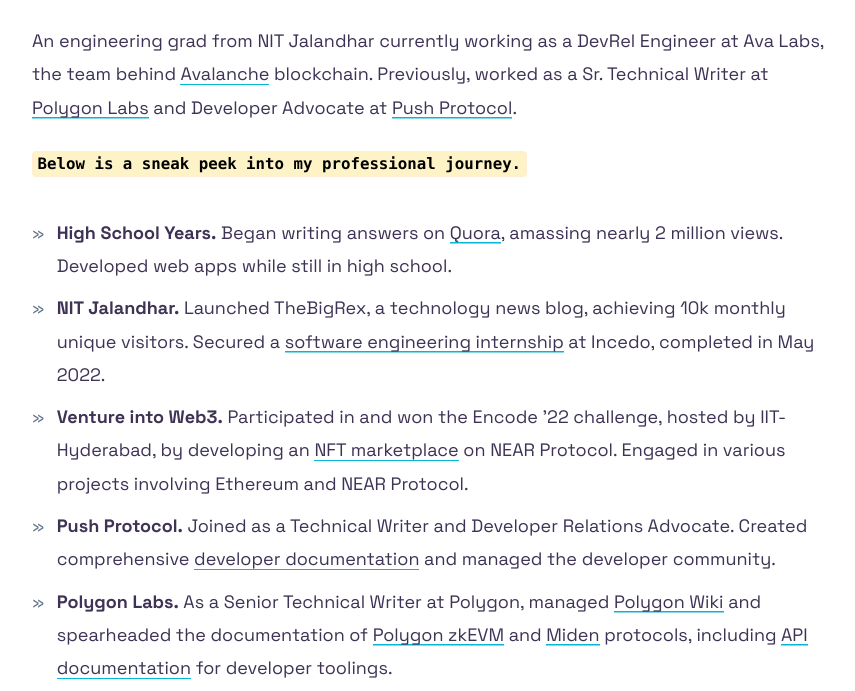
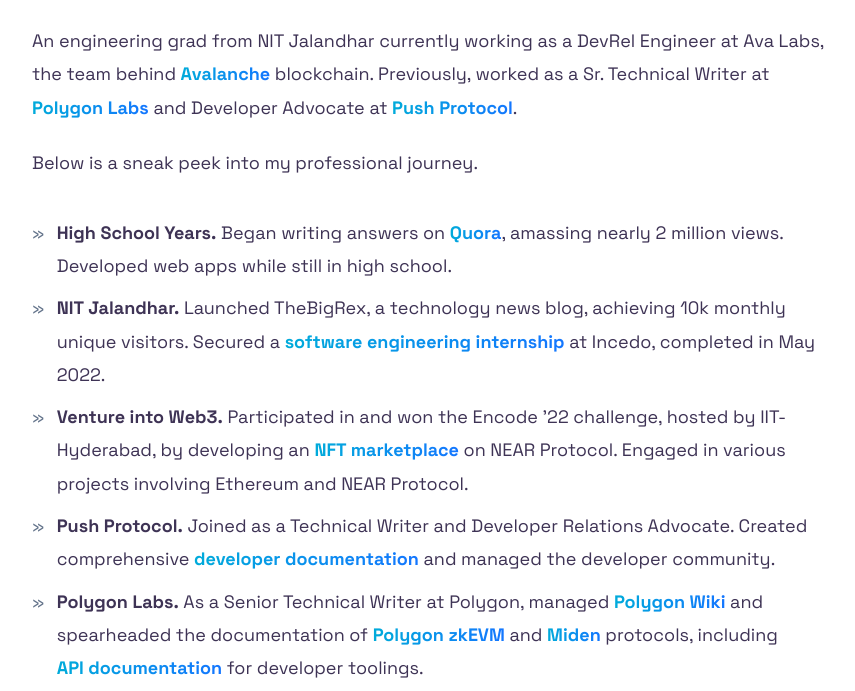
Before and after one commit to ashucoder9/ashngmi, an Astro site: page / in a window 1280 px wide. Shown: the part 228-919 px from the top of the page, without its empty margins (212-1067 px from the left). Built offline with nearby package versions, Linux system fonts and the light colour scheme; Astro itself is replaced by a stand-in of ours.

Commit message:
update index link styles

```diff
--- a/src/components/About.astro
+++ b/src/components/About.astro
@@ -5,37 +5,37 @@
   <ul class="mt-5">
     <li>
       <strong>High School Years.</strong>
-      Began writing answers on <a href="https://www.quora.com/profile/Ashutosh-Tripathi-157" target="_blank">Quora</a>,
+      Began writing answers on <a href="https://www.quora.com/profile/Ashutosh-Tripathi-157" class="index-link" target="_blank">Quora</a>,
       amassing nearly 2 million views. Developed web apps while still in high school.
     </li>
     <li>
       <strong>NIT Jalandhar.</strong>
       Launched TheBigRex, a technology news blog, achieving 10k monthly unique visitors.
-      Secured a <a href="https://github.com/ashucoder9/SysMonitor" target="_blank">software engineering internship</a> at Incedo, completed in May 2022.
+      Secured a <a href="https://github.com/ashucoder9/SysMonitor" class="index-link" target="_blank">software engineering internship</a> at Incedo, completed in May 2022.
     </li>
     <li>
       <strong>Venture into Web3.</strong>
       Participated in and won the Encode '22 challenge, hosted by IIT-Hyderabad,
-      by developing an <a href="https://drive.google.com/file/d/18NG2s9FliWtHhqA7QhyHxLfmpub5MGPf/view" target="_blank">NFT marketplace</a>
+      by developing an <a href="https://drive.google.com/file/d/18NG2s9FliWtHhqA7QhyHxLfmpub5MGPf/view" class="index-link" target="_blank">NFT marketplace</a>
       on NEAR Protocol. Engaged in various projects involving Ethereum and NEAR Protocol.
     </li>
     <li>
       <strong>Push Protocol.</strong>
       Joined as a Technical Writer and Developer Relations Advocate. Created comprehensive
-      <a href="https://docs.push.org/developers" target="_blank">developer documentation</a> and managed the developer community.
+      <a href="https://docs.push.org/developers" class="index-link" target="_blank">developer documentation</a> and managed the developer community.
     </li>
     <li>
       <strong>Polygon Labs.</strong>
-      As a Senior Technical Writer at Polygon, managed <a href="https://wiki.polygon.technology/" target="_blank">Polygon Wiki</a>
-      and spearheaded the documentation of <a href="https://wiki.polygon.technology/docs/zkevm/" target="_blank">Polygon zkEVM</a>
-      and <a href="https://wiki.polygon.technology/docs/miden/" target="_blank">Miden</a> protocols, including
-      <a href="https://wiki.polygon.technology/docs/tools/matic-js/get-started/" target="_blank">API documentation</a> for developer toolings.
+      As a Senior Technical Writer at Polygon, managed <a href="https://wiki.polygon.technology/" class="index-link" target="_blank">Polygon Wiki</a>
+      and spearheaded the documentation of <a href="https://wiki.polygon.technology/docs/zkevm/" class="index-link" target="_blank">Polygon zkEVM</a>
+      and <a href="https://wiki.polygon.technology/docs/miden/" class="index-link" target="_blank">Miden</a> protocols, including
+      <a href="https://wiki.polygon.technology/docs/tools/matic-js/get-started/" class="index-link" target="_blank">API documentation</a> for developer toolings.
     </li>
     <li>
       <strong>Ava Labs.</strong>
       As a Developer Relations Engineer at Avalanche, I help teach developers about the Avalanche
       ecosystem and how to effectively use Ava Labs technology. Check out the courses on
-      <a href="https://academy.avax.network/?utm_source=ashngmi&utm_medium=website&utm_content=intro" target="_blank">Avalanche Academy</a>.
+      <a href="https://academy.avax.network/?utm_source=ashngmi&utm_medium=website&utm_content=intro" class="index-link" target="_blank">Avalanche Academy</a>.
     </li>
   </ul>
 </div>
--- a/src/components/Intro.astro
+++ b/src/components/Intro.astro
@@ -20,12 +20,12 @@
   <div>
     <p class="mb-5">
       An engineering grad from NIT Jalandhar currently working as a DevRel Engineer at Ava Labs,
-      the team behind <a href="https://www.avax.network/" target="_blank">Avalanche</a> blockchain. Previously,
-      worked as a Sr. Technical Writer at <a href="https://polygon.technology/" target="_blank">Polygon Labs</a>
-       and Developer Advocate at <a href="https://push.org/" target="_blank">Push Protocol</a>.
+      the team behind <a href="https://www.avax.network/" class="index-link" target="_blank">Avalanche</a> blockchain. Previously,
+      worked as a Sr. Technical Writer at <a href="https://polygon.technology/" class="index-link" target="_blank">Polygon Labs</a>
+       and Developer Advocate at <a href="https://push.org/" class="index-link" target="_blank">Push Protocol</a>.
     </p>
     <p class="text-left whitespace-nowrap overflow-auto">
-      <code class="py-1 px-2">Below is a sneak peek into my professional journey.</code>
+      Below is a sneak peek into my professional journey.
     </p>
   </div>
 </section>
--- a/src/styles/global.css
+++ b/src/styles/global.css
@@ -132,17 +132,39 @@
         if you want an anchor tag to not have this style,
         just add a class `unset` to it.
     */
+
     a:not(.unset) {
+        position: relative;
+        display: inline-block;
         text-decoration: none;
-        background-repeat: no-repeat;
-        background-size: 100% 1.5px;
+        font-weight: 600;
+        background-size: 100% 2px;
         background-position: 0 100%;
-        background-image:
-            linear-gradient(to right, theme('colors.text.link'), theme('colors.text.link'));
+        background-image: linear-gradient(to right, #00abda, #1476ff);
+        transition: background-image 0.15s;
     }
 
-    a:not(.unset):hover {
-        color: theme('colors.text.link');
+    a:not(.unset):after {
+        content: '';
+        position: absolute;
+        width: 100%;
+        height: 2px;
+        background-image: linear-gradient(to right, #00abda, #1476ff);
+        bottom: 0;
+        left: 0;
+        transform: scaleX(0);
+        transform-origin: bottom right;
+        transition: transform 0.25s ease-out;
+    }
+
+    a:not(.unset):hover:after {
+    transform: scaleX(1);
+    transform-origin: bottom left;
+    }
+
+    .index-link {
+        -webkit-background-clip: text;
+        color: transparent;
     }
 
     code:not(pre code):not(.unset) {
```
